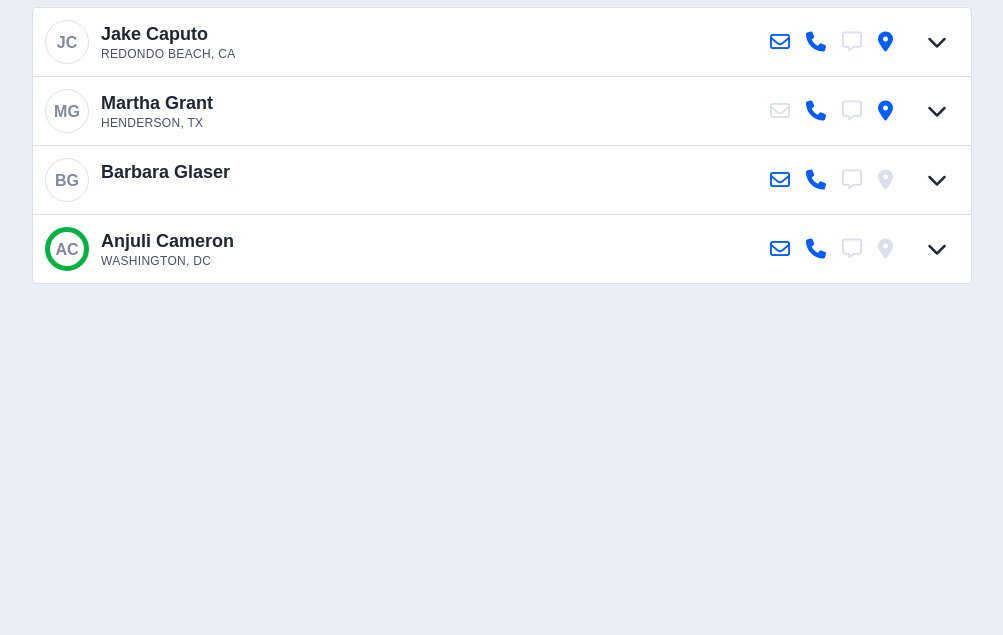
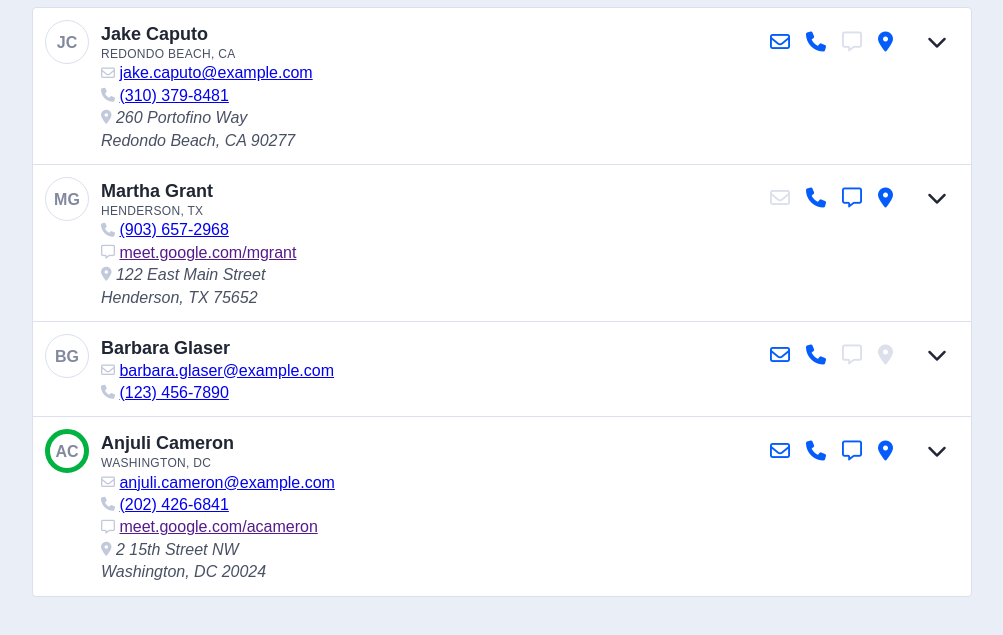
Before and after one commit to kyleschaeffer/ab-contacts, a website: page src/index.html in a window 1280 px wide. Shown: the part 69-704 px from the top of the page, without its empty margins (138-1141 px from the left). Drawn offline with Linux system fonts and the light colour scheme; a web font is replaced by a local one.

Commit message:
Add contact details to each contact

```diff
--- a/src/index.html
+++ b/src/index.html
@@ -58,6 +58,21 @@
         <section class="media-content">
           <h2 class="media-title">Jake Caputo</h2>
           <p class="media-subtitle">Redondo Beach, CA</p>
+          <div class="contact-details">
+            <p>
+              <i class="far fa-envelope fa-sm is-subtle" aria-hidden="true"></i>
+              <a href="mailto:jake.caputo@example.com">jake.caputo@example.com</a>
+            </p>
+            <p>
+              <i class="fas fa-phone fa-sm is-subtle" aria-hidden="true"></i>
+              <a href="tel:1-310-379-8481">(310) 379-8481</a>
+            </p>
+            <address>
+              <i class="fas fa-map-marker-alt fa-sm is-subtle" aria-hidden="true"></i>
+              260 Portofino Way<br>
+              Redondo Beach, CA 90277
+            </address>
+          </div>
         </section>
         <footer class="media-actions">
           <div class="btn-group is-not-outlined">
@@ -79,7 +94,7 @@
             </button>
           </div>
           <div class="btn-group is-not-outlined">
-            <button class="btn">
+            <button class="btn" data-toggle=".contact-details" aria-expanded="false">
               <i class="fas fa-chevron-down fa-lg" aria-hidden="true"></i>
               <span class="sr-only">Toggle details</span>
             </button>
@@ -95,6 +110,21 @@
         <section class="media-content">
           <h2 class="media-title">Martha Grant</h2>
           <p class="media-subtitle">Henderson, TX</p>
+          <div class="contact-details">
+            <p>
+              <i class="fas fa-phone fa-sm is-subtle" aria-hidden="true"></i>
+              <a href="tel:1-903-657-2968">(903) 657-2968</a>
+            </p>
+            <p>
+              <i class="far fa-comment-alt fa-sm is-subtle" aria-hidden="true"></i>
+              <a href="">meet.google.com/mgrant</a>
+            </p>
+            <address>
+              <i class="fas fa-map-marker-alt fa-sm is-subtle" aria-hidden="true"></i>
+              122 East Main Street<br>
+              Henderson, TX 75652
+            </address>
+          </div>
         </section>
         <footer class="media-actions">
           <div class="btn-group is-not-outlined">
@@ -106,7 +136,7 @@
               <i class="fas fa-phone fa-lg" aria-hidden="true"></i>
               <span class="sr-only">Call Martha</span>
             </button>
-            <button class="btn is-primary" disabled>
+            <button class="btn is-primary">
               <i class="far fa-comment-alt fa-lg" aria-hidden="true"></i>
               <span class="sr-only">Chat with Martha</span>
             </button>
@@ -116,7 +146,7 @@
             </button>
           </div>
           <div class="btn-group is-not-outlined">
-            <button class="btn">
+            <button class="btn" data-toggle=".contact-details" aria-expanded="false">
               <i class="fas fa-chevron-down fa-lg" aria-hidden="true"></i>
               <span class="sr-only">Toggle details</span>
             </button>
@@ -131,6 +161,16 @@
         </figure>
         <section class="media-content">
           <h2 class="media-title">Barbara Glaser</h2>
+          <div class="contact-details">
+            <p>
+              <i class="far fa-envelope fa-sm is-subtle" aria-hidden="true"></i>
+              <a href="mailto:barbara.glaser@example.com">barbara.glaser@example.com</a>
+            </p>
+            <p>
+              <i class="fas fa-phone fa-sm is-subtle" aria-hidden="true"></i>
+              <a href="tel:1-123-456-7890">(123) 456-7890</a>
+            </p>
+          </div>
         </section>
         <footer class="media-actions">
           <div class="btn-group is-not-outlined">
@@ -152,7 +192,7 @@
             </button>
           </div>
           <div class="btn-group is-not-outlined">
-            <button class="btn">
+            <button class="btn" data-toggle=".contact-details" aria-expanded="false">
               <i class="fas fa-chevron-down fa-lg" aria-hidden="true"></i>
               <span class="sr-only">Toggle details</span>
             </button>
@@ -168,6 +208,25 @@
         <section class="media-content">
           <h2 class="media-title">Anjuli Cameron</h2>
           <p class="media-subtitle">Washington, DC</p>
+          <div class="contact-details">
+            <p>
+              <i class="far fa-envelope fa-sm is-subtle" aria-hidden="true"></i>
+              <a href="mailto:anjuli.cameron@example.com">anjuli.cameron@example.com</a>
+            </p>
+            <p>
+              <i class="fas fa-phone fa-sm is-subtle" aria-hidden="true"></i>
+              <a href="tel:1-202-426-6841">(202) 426-6841</a>
+            </p>
+            <p>
+              <i class="far fa-comment-alt fa-sm is-subtle" aria-hidden="true"></i>
+              <a href="">meet.google.com/acameron</a>
+            </p>
+            <address>
+              <i class="fas fa-map-marker-alt fa-sm is-subtle" aria-hidden="true"></i>
+              2 15th Street NW<br>
+              Washington, DC 20024
+            </address>
+          </div>
         </section>
         <footer class="media-actions">
           <div class="btn-group is-not-outlined">
@@ -179,17 +238,17 @@
               <i class="fas fa-phone fa-lg" aria-hidden="true"></i>
               <span class="sr-only">Call Anjuli</span>
             </button>
-            <button class="btn" disabled>
+            <button class="btn is-primary">
               <i class="far fa-comment-alt fa-lg" aria-hidden="true"></i>
               <span class="sr-only">Chat with Anjuli</span>
             </button>
-            <button class="btn" disabled>
+            <button class="btn is-primary">
               <i class="fas fa-map-marker-alt fa-lg" aria-hidden="true"></i>
               <span class="sr-only">Find Anjuli in Maps</span>
             </button>
           </div>
           <div class="btn-group is-not-outlined">
-            <button class="btn">
+            <button class="btn" data-toggle=".contact-details" aria-expanded="false">
               <i class="fas fa-chevron-down fa-lg" aria-hidden="true"></i>
               <span class="sr-only">Toggle details</span>
             </button>
```
